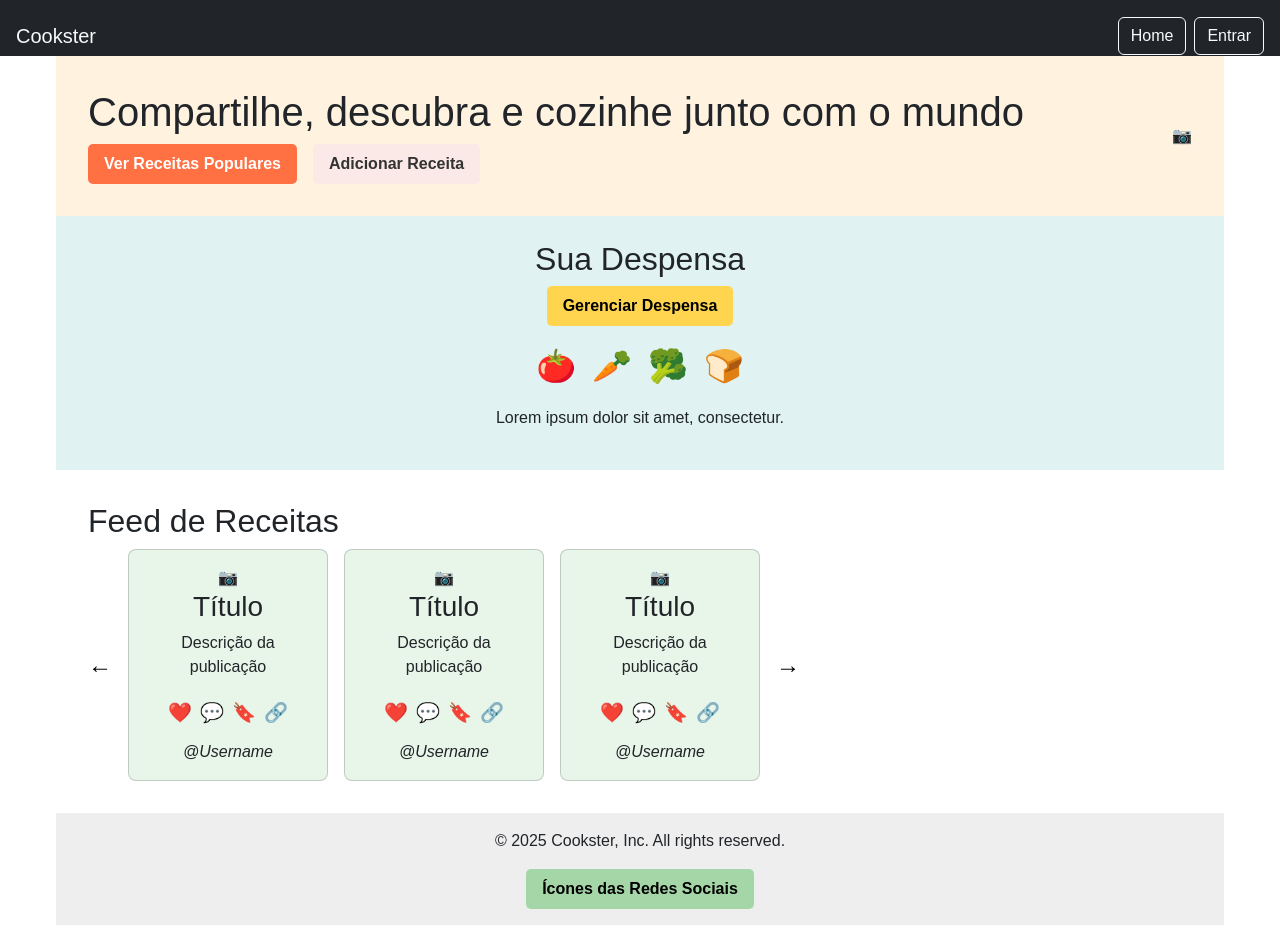
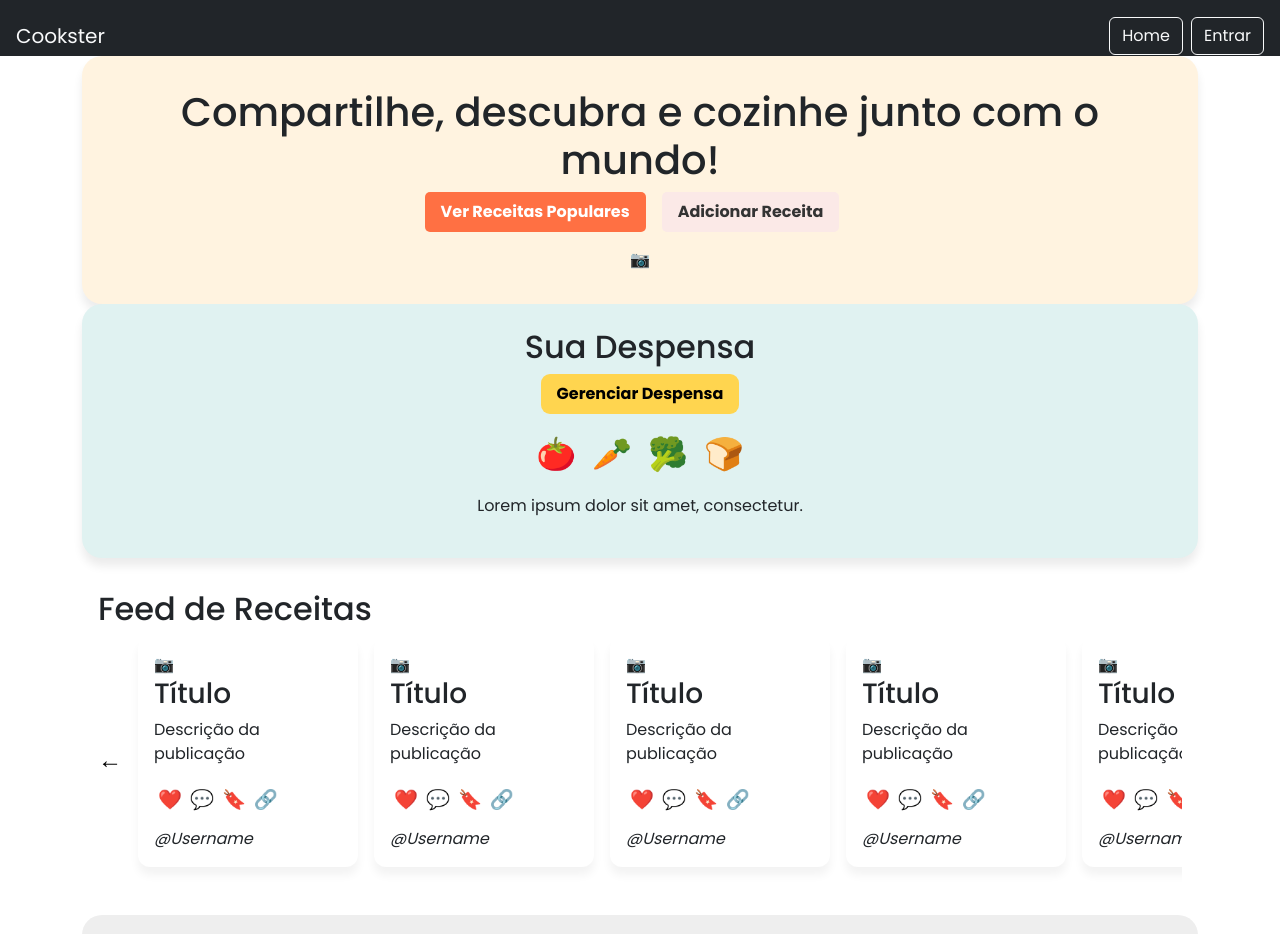
Before and after one commit to Nyfeu/Cookster, a React (Vite) app in the folder front/: page /mainpage in a window 1280 px wide. Shown: the top 934 px of the page. Built offline with nearby package versions, Linux system fonts and the light colour scheme.

Commit message:
refactor(main-page): divide estrutura em componentes e melhora layout

```diff
--- a/front/src/App.jsx
+++ b/front/src/App.jsx
@@ -9,8 +9,9 @@ function App() {
   return (
     <Router>
       <Routes>
-        <Route path="/mainpage" element={<MainPage/>}/>
-        {/* <Route path="/login" element={<AuthForm />} /> */}
+        <Route path="/mainpage" element={<MainPage />}/>
+        <Route path="/login" element={<AuthForm />} />
+        <Route path="/landingpage" element={<LandingPage />} />
       </Routes>
     </Router>
   )
--- a/front/src/components/MainPage/MainPage.css
+++ b/front/src/components/MainPage/MainPage.css
@@ -1,8 +1,11 @@
-.container {
-  font-family: sans-serif;
+.body {
+  font-family: 'Inter', sans-serif;
   padding: 0 1rem;
   margin: 0 auto;
   max-width: 1200px;
+  box-sizing: border-box;
+  background-color: #faf9f6;
+  color: #333
 }
 
 .navbar {
@@ -32,10 +35,15 @@
 
 .hero {
   display: flex;
-  justify-content: space-between;
+  flex-wrap: wrap;
+  justify-content: center;
   align-items: center;
   padding: 2rem;
   background-color: #fff3e0;
+  gap: 1rem;
+  text-align: center;
+  border-radius:20px;
+  box-shadow: 0 8px 10px rgba(0,0,0,0.08);
 }
 
 .hero-buttons button {
@@ -50,17 +58,33 @@
 .btn-orange {
   background-color: #ff7043;
   color: white;
+  border-radius: 99px
+}
+
+.btn-orange:hover {
+  background-color: #f4511e;
+  transform: scale(1.05);
+  transition: all 0.2s ease;
 }
 
 .btn-light {
   background-color: #fbe9e7;
   color: #333;
+  border-radius: 99px
+}
+
+.btn-light:hover {
+  background-color: #ffece9;
+  transform: scale(1.05);
+  transition: all 0.2s ease;
 }
 
 .despensa {
   background-color: #e0f2f1;
+  box-shadow: 0 8px 10px rgba(0,0,0,0.08);
   padding: 1.5rem;
   text-align: center;
+  border-radius:20px;
 }
 
 .btn-yellow {
@@ -70,7 +94,13 @@
   margin-bottom: 1rem;
   cursor: pointer;
   font-weight: bold;
-  border-radius: 5px;
+  border-radius: 9px;
+}
+
+.btn-yellow:hover {
+  background-color: #ffca28;
+  transform: scale(1.05);
+  transition: all 0.2s ease;
 }
 
 .ingredientes {
@@ -85,23 +115,53 @@
 }
 
 .feed {
-  padding: 2rem;
+  padding: 2rem 1rem;
+  overflow: visible;
 }
 
 .carousel {
   display: flex;
+  flex-wrap: nowrap;
   align-items: center;
   gap: 1rem;
-  overflow-x: auto;
+  overflow-x: hidden;
+  scroll-snap-type: none;
+  scroll-behavior: smooth;
 }
 
-.card {
-  background-color: #e8f5e9;
+.carousel-wrapper {
+  display: flex;
+  align-items: center;
+  overflow: visible;
+}
+
+.recipe-card {
+  background-color: white;
+  border-radius: 12px;
+  box-shadow: 0 8px 10px rgba(0,0,0,0.05);
   padding: 1rem;
-  border-radius: 8px;
   width: 200px;
-  text-align: center;
+  min-width: 220px;
   flex-shrink: 0;
+  display: flex;
+  flex-direction: column;
+  justify-content: space-between;
+  scroll-snap-align: start;
+  margin-bottom: 1rem;
+}
+
+.recipe-footer {
+  display: flex;
+  justify-content: space-between;
+  align-items: center;
+  margin-top: 1rem;
+}
+
+.avatar {
+  width: 28px;
+  height: 28px;
+  border-radius: 50%;
+  margin-right: 0.5rem;
 }
 
 .actions button {
@@ -110,6 +170,12 @@
   border: none;
   font-size: 1.2rem;
   cursor: pointer;
+}
+
+.actions button:hover {
+  color: #ff7043;
+  transform: scale(1.2);
+  transition: all 0.2s ease;
 }
 
 .username {
@@ -128,6 +194,7 @@ footer {
   background-color: #eeeeee;
   padding: 1rem;
   text-align: center;
+  border-radius: 20px;
 }
 
 .btn-green {
@@ -138,3 +205,64 @@ footer {
   border-radius: 5px;
   cursor: pointer;
 }
+
+.btn-green:hover {
+  background-color: #81c784;
+  transform: scale(1.05);
+  transition: all 0.2s ease;
+}
+
+@media (max-width: 768px) {
+  .hero-text h1 {
+    font-size: 1.5rem;
+  }
+
+  .hero-buttons button {
+    margin: 0.5rem 0;
+    width: 100%;
+  }
+
+  .ingredientes {
+    flex-wrap: wrap;
+  }
+
+  .carousel {
+    flex-wrap: nowrap;
+    overflow-x: auto;
+  }
+
+  .card {
+    width: 80vw;
+  }
+}
+
+@media (max-width: 600px) {
+  .carousel {
+    flex-direction: column;
+    overflow-x: hidden;
+    align-items: stretch;
+  }
+
+  .card {
+    width: 100%;
+    min-width: unset;
+  }
+}
+
+@media (max-width: 480px) {
+  .navbar nav button {
+    font-size: 0.8rem;
+  }
+
+  .btn-orange,
+  .btn-light,
+  .btn-yellow,
+  .btn-green {
+    font-size: 0.9rem;
+    padding: 0.4rem 0.8rem;
+  }
+
+  .arrow {
+    font-size: 1.2rem;
+  }
+}
--- a/front/src/components/MainPage/MainPage.jsx
+++ b/front/src/components/MainPage/MainPage.jsx
@@ -1,83 +1,19 @@
 import React from "react";
 import NavBar from "../NavBar";
+import Hero from "./components/Hero";
+import Despensa from "./components/Despensa";
+import Feed from "./components/Feed";
+import Footer from "./components/Footer";
 import "./MainPage.css";
 
 export default function MainPage() {
   return (
     <div className="container" style={{ paddingTop: '7vh' }}>
       <NavBar />
-
-      <section className="hero">
-        <div className="hero-text">
-          <h1>Compartilhe, descubra e cozinhe junto com o mundo</h1>
-          <div className="hero-buttons">
-            <button className="btn-orange">Ver Receitas Populares</button>
-            <button className="btn-light">Adicionar Receita</button>
-          </div>
-        </div>
-        <div className="hero-image">📷</div>
-      </section>
-
-      <section className="despensa">
-        <h2>Sua Despensa</h2>
-        <button className="btn-yellow">Gerenciar Despensa</button>
-        <div className="ingredientes">
-          <div className="ingrediente">🍅</div>
-          <div className="ingrediente">🥕</div>
-          <div className="ingrediente">🥦</div>
-          <div className="ingrediente">🍞</div>
-        </div>
-        <p>Lorem ipsum dolor sit amet, consectetur.</p>
-      </section>
-
-      <section className="feed">
-        <h2>Feed de Receitas</h2>
-        <div className="carousel">
-          <button className="arrow">←</button>
-          <div className="card">
-            <div className="recipe-image">📷</div>
-            <h3>Título</h3>
-            <p>Descrição da publicação</p>
-            <div className="actions">
-              <button>❤️</button>
-              <button>💬</button>
-              <button>🔖</button>
-              <button>🔗</button>
-            </div>
-            <div className="username">@Username</div>
-          </div>
-          <div className="card">
-            <div className="recipe-image">📷</div>
-            <h3>Título</h3>
-            <p>Descrição da publicação</p>
-            <div className="actions">
-              <button>❤️</button>
-              <button>💬</button>
-              <button>🔖</button>
-              <button>🔗</button>
-            </div>
-            <div className="username">@Username</div>
-          </div>
-          <div className="card">
-            <div className="recipe-image">📷</div>
-            <h3>Título</h3>
-            <p>Descrição da publicação</p>
-            <div className="actions">
-              <button>❤️</button>
-              <button>💬</button>
-              <button>🔖</button>
-              <button>🔗</button>
-            </div>
-            <div className="username">@Username</div>
-          </div>
-          <button className="arrow">→</button>
-        </div>
-      </section>
-
-      <footer>
-        <p>© 2025 Cookster, Inc. All rights reserved.</p>
-        <button className="btn-green">Ícones das Redes Sociais</button>
-      </footer>
+      <Hero />
+      <Despensa />
+      <Feed />
+      <Footer />
     </div>
   );
 }
--- /dev/null
+++ b/front/src/components/MainPage/components/Despensa.jsx
@@ -0,0 +1,17 @@
+import React from "react";
+
+export default function Despensa() {
+  return (
+    <section className="despensa">
+      <h2>Sua Despensa</h2>
+      <button className="btn-yellow">Gerenciar Despensa</button>
+      <div className="ingredientes">
+        <div className="ingrediente">🍅</div>
+        <div className="ingrediente">🥕</div>
+        <div className="ingrediente">🥦</div>
+        <div className="ingrediente">🍞</div>
+      </div>
+      <p>Lorem ipsum dolor sit amet, consectetur.</p>
+    </section>
+  );
+}
--- /dev/null
+++ b/front/src/components/MainPage/components/Feed.jsx
@@ -0,0 +1,29 @@
+import React from "react";
+
+export default function Feed() {
+  return (
+    <section className="feed">
+      <h2>Feed de Receitas</h2>
+      <div className="carousel">
+        <button className="arrow">←</button>
+
+        {[1, 2, 3, 4, 5].map((_, index) => (
+          <div className="recipe-card" key={index}>
+            <div className="recipe-image">📷</div>
+            <h3>Título</h3>
+            <p>Descrição da publicação</p>
+            <div className="actions">
+              <button>❤️</button>
+              <button>💬</button>
+              <button>🔖</button>
+              <button>🔗</button>
+            </div>
+            <div className="username">@Username</div>
+          </div>
+        ))}
+
+        <button className="arrow">→</button>
+      </div>
+    </section>
+  );
+}
--- /dev/null
+++ b/front/src/components/MainPage/components/Footer.jsx
@@ -0,0 +1,10 @@
+import React from "react";
+
+export default function Footer() {
+  return (
+    <footer>
+      <p>© 2025 Cookster, Inc. All rights reserved.</p>
+      <button className="btn-green">Ícones das Redes Sociais</button>
+    </footer>
+  );
+}
--- /dev/null
+++ b/front/src/components/MainPage/components/Hero.jsx
@@ -0,0 +1,16 @@
+import React from "react";
+
+export default function Hero() {
+  return (
+    <section className="hero">
+      <div className="hero-text">
+        <h1>Compartilhe, descubra e cozinhe junto com o mundo!</h1>
+        <div className="hero-buttons">
+          <button className="btn-orange">Ver Receitas Populares</button>
+          <button className="btn-light">Adicionar Receita</button>
+        </div>
+      </div>
+      <div className="hero-image">📷</div>
+    </section>
+  );
+}
```
